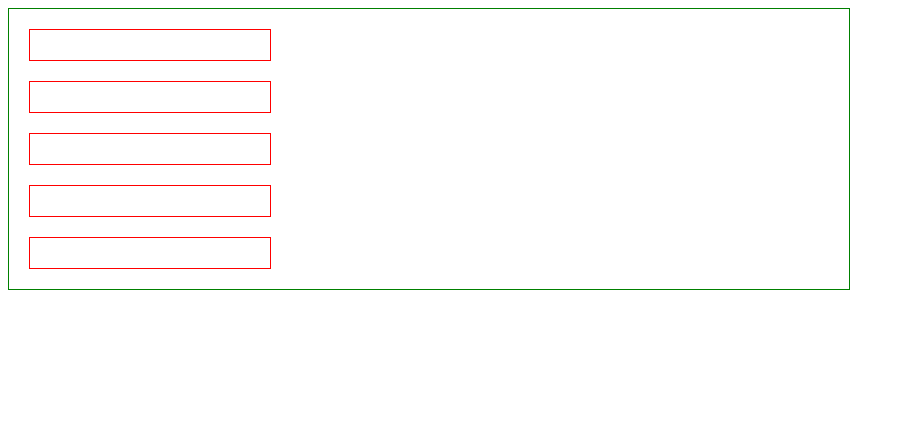
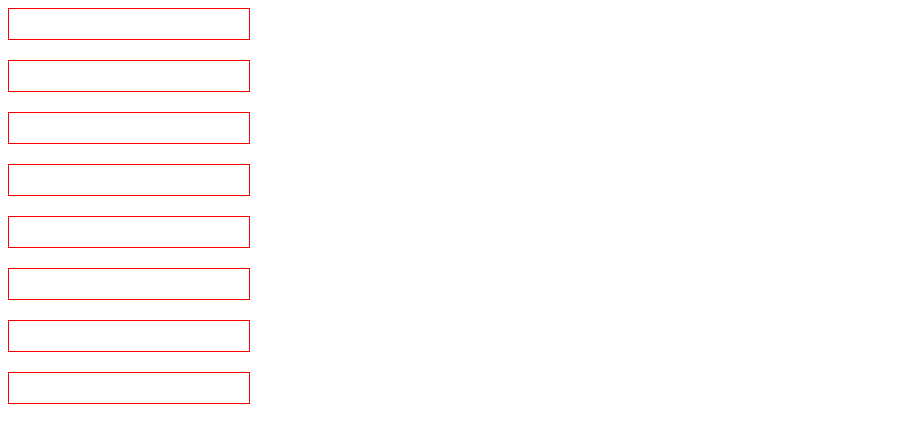
Before and after one commit to natalia1petukhova/practicum, a plain HTML site: page transition_tasks/index_tr.html in a window 1280 px wide. Shown: the whole page, without its empty margins (0-905 px from the left). Drawn offline with Linux system fonts and the light colour scheme.

Commit message:
Задача 10 Сосед

```diff
--- a/transition_tasks/index_tr.html
+++ b/transition_tasks/index_tr.html
@@ -15,6 +15,9 @@
     <div class="red"></div>
     <div class="red"></div>
     <div class="red"></div>
+    <div class="red"></div>
+    <div class="red"></div>
+    <div class="red"></div>
 </div>
 
 </body>
--- a/transition_tasks/style.css
+++ b/transition_tasks/style.css
@@ -2,9 +2,9 @@
     display: flex;
     flex-direction: column;
     justify-content: space-evenly;
-    border: 1px solid green;
+    /*border: 1px solid green;*/
     width: 800px;
-    padding:20px 20px 0 20px ;
+    //*padding:20px 20px 0 20px ;*/
 
 
 }
@@ -16,6 +16,6 @@
     margin-bottom: 20px;
 
 }
-.green:hover>* {
+.red:hover+div {
     width: 100%;
 }
```
